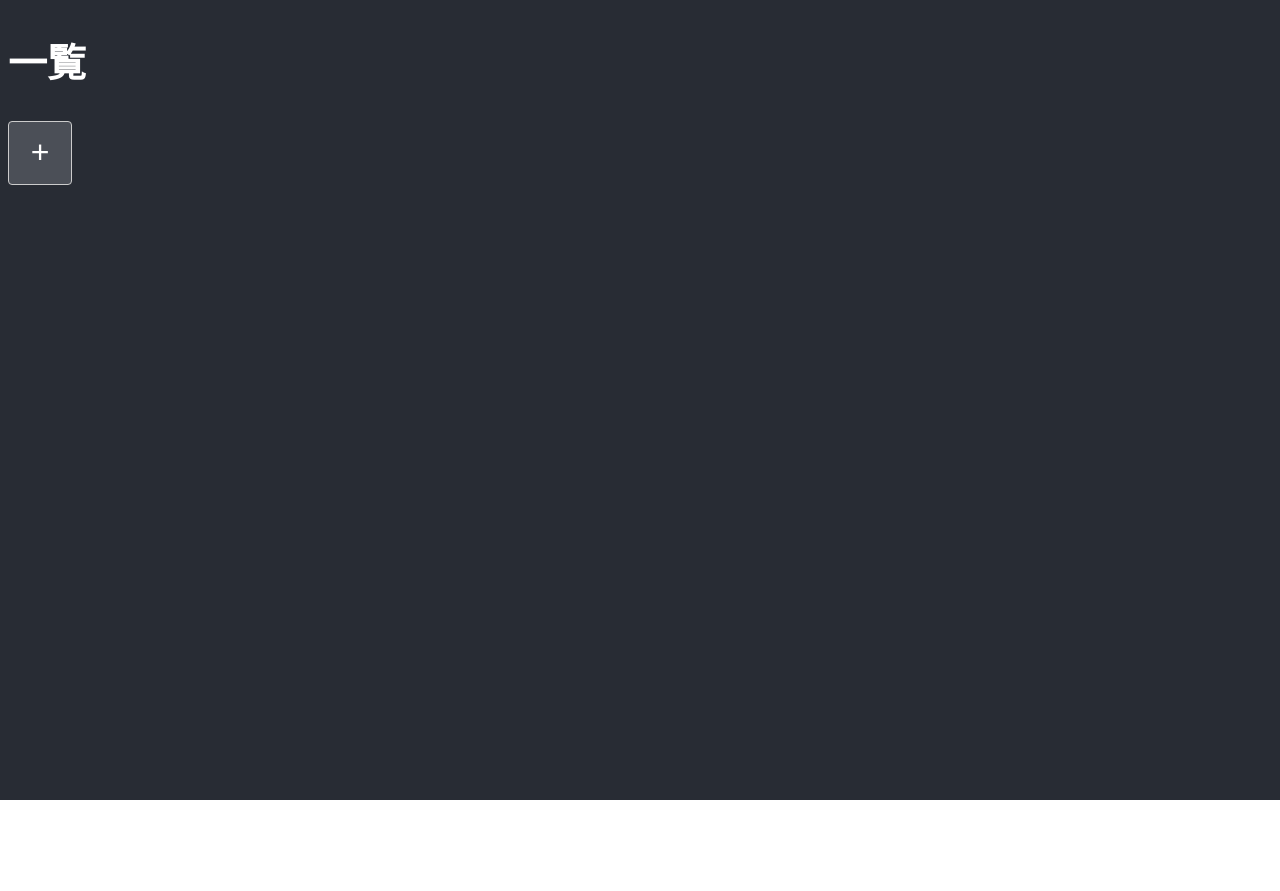
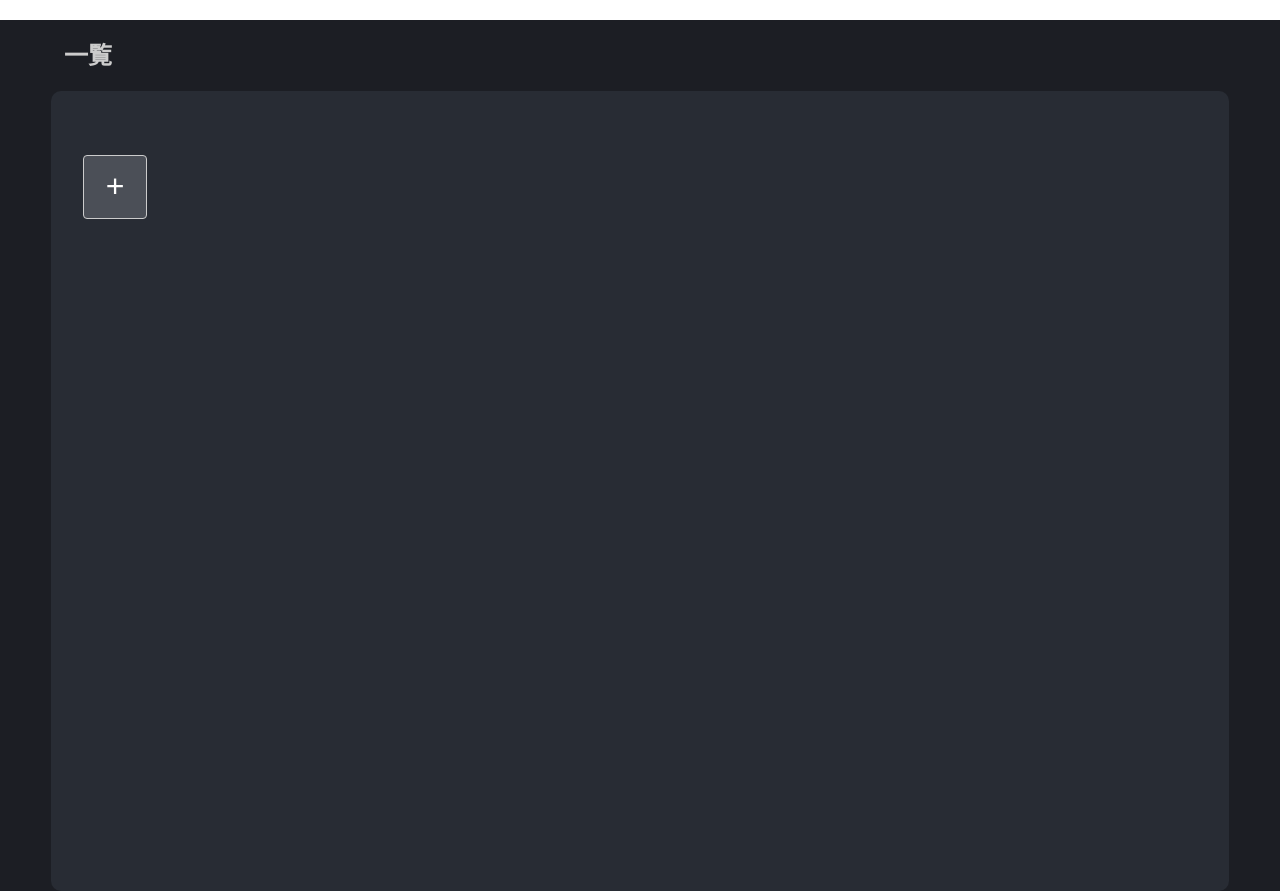
Before and after one commit to kazuma-naka/spa, a React (Create React App) app in the folder spa-app/: page / in a window 1280 px wide. Before the commit the page ends 800 px from the top, so only its background shows below. Built offline with nearby package versions, Linux system fonts and the light colour scheme.

Commit message:
adjust css for layout
removed status text from MemoList.js and put it in App.js

set maximum width for memoList to prevent textare narrower

```diff
--- a/spa-app/src/App.css
+++ b/spa-app/src/App.css
@@ -2,6 +2,13 @@ html,
 body {
   height: 100%;
   margin: 0;
+  padding: 0;
+}
+
+.app-area {
+  width: 100%;
+  height: 100%;
+  background-color: #1c1e24;
 }
 
 .app-container {
@@ -13,18 +20,36 @@ body {
   flex-direction: row;
   font-size: calc(10px + 2vmin);
   color: white;
+  border-radius: 10px;
+  margin-right: 4vw;
+  margin-left: 4vw;
 }
 
-.current-state {
-  padding: 0;
-  margin-left: 1vh;
+.status-text-parent {
+  margin-left: 8vh;
+}
+
+.status-text {
+  color: #ccc;
+  padding-top: 2vh;
 }
 
 .memo-list {
+  max-width: 18vw;
   list-style-type: none;
   padding: 0;
-  margin-left: 1vh;
+  margin-left: 4vh;
+  margin-top: 8vh;
 }
+
+.memo-list li {
+  width: 18vw;
+  white-space: nowrap;
+  overflow: hidden;
+  text-overflow: ellipsis;
+  display: inline-block;
+}
+
 
 button {
   width: 8vh;
@@ -35,7 +60,7 @@ button {
   cursor: pointer;
   color: white;
   font-size: 4vh;
-  margin-left: 1vh;
+  margin-left: 4vh;
 }
 
 button:hover {
@@ -50,10 +75,12 @@ button:hover {
 }
 
 .memo-textarea {
-  width: 100%;
+  width: 95%;
   height: auto;
-  min-height: 80vh;
+  min-height: 64vh;
   border-radius: 10px;
+  padding: 16px;
+  font-size: x-large;
 }
 
 .memo-editor-buttons {
--- a/spa-app/src/App.js
+++ b/spa-app/src/App.js
@@ -35,6 +35,12 @@ function App() {
   };
 
   return (
+    <div className="app-area">
+      <div className="status-text-parent">
+        <h2 className="status-text">
+          {selectedMemo ? `編集 ${selectedMemo.title}` : "一覧"}
+        </h2>
+      </div>
       <div className="app-container">
         <MemoList
           memos={memos}
@@ -49,6 +55,7 @@ function App() {
           />
         )}
       </div>
+    </div>
   );
 }
 
--- a/spa-app/src/components/MemoList.js
+++ b/spa-app/src/components/MemoList.js
@@ -4,7 +4,6 @@ import PropTypes from "prop-types";
 const MemoList = ({ memos, setSelectedMemo, addMemo }) => {
   return (
     <div className="memo-list-container">
-      <h2 className="current-state">一覧</h2>
       <ul className="memo-list">
         {memos.map((memo, index) => (
           <li
```
Lines whose indentation alone changed are shown as unchanged.
